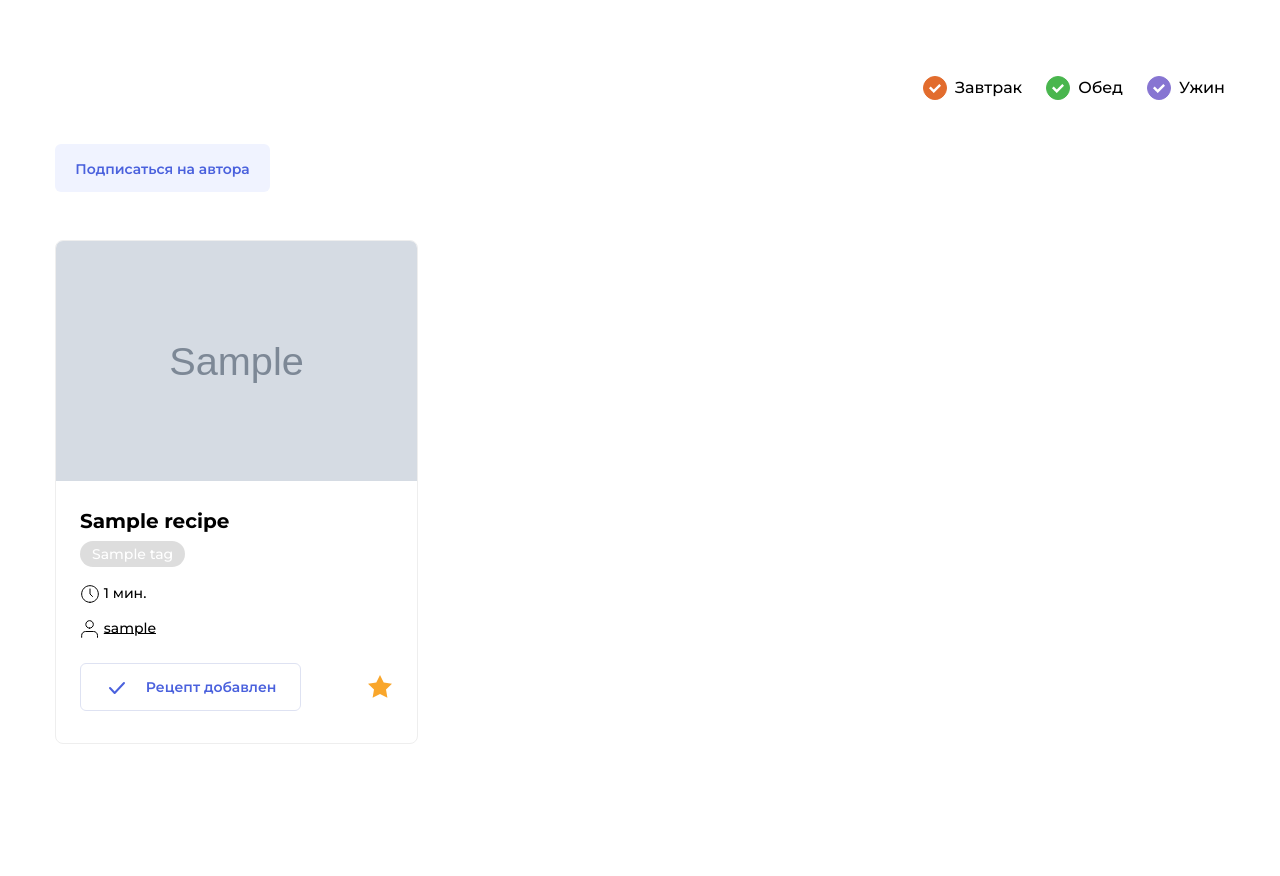
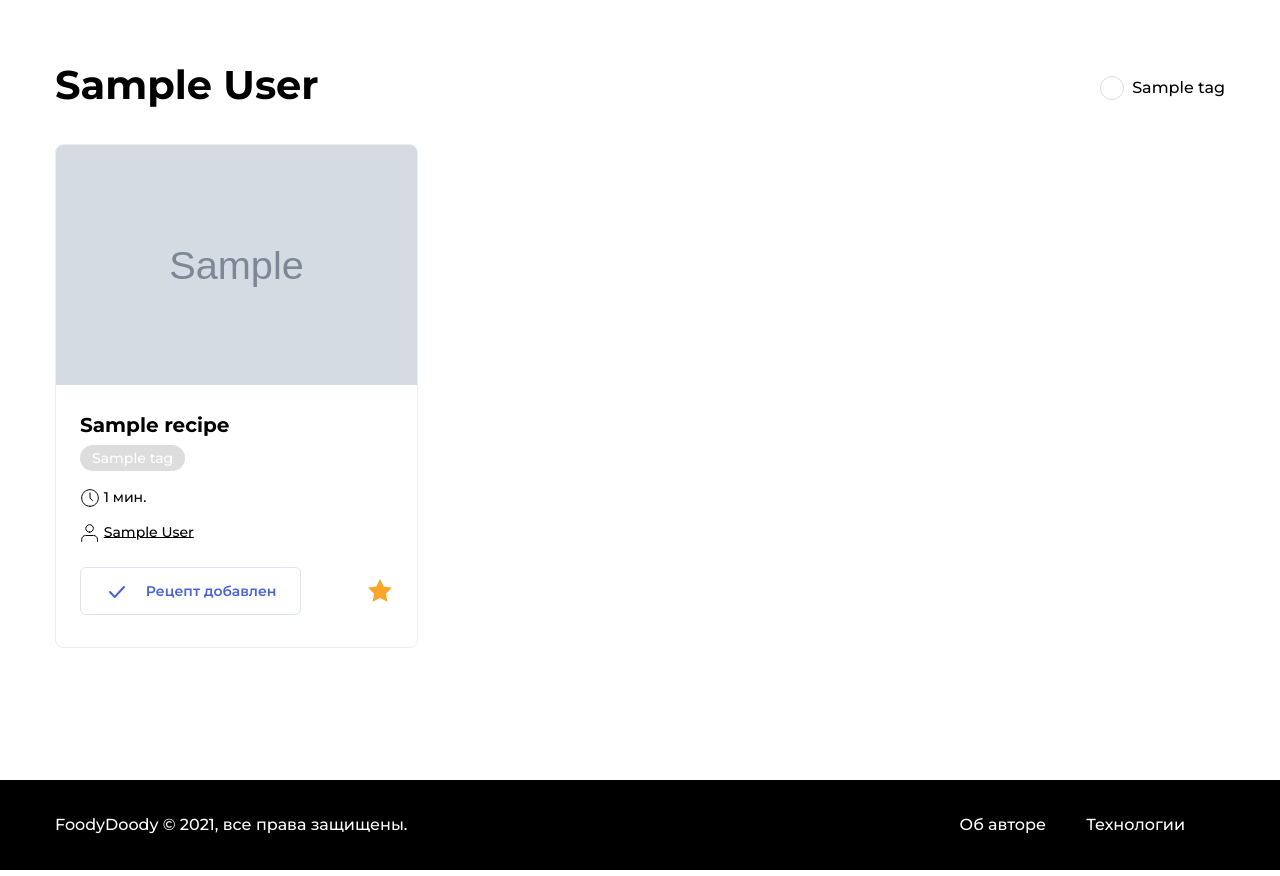
Before and after one commit to qaser/foodgram-project, a Django app: a page that uses templates/foodgram/base_ext/nav.html in a window 1280 px wide. Shown: the part 90-966 px from the top of the page. Run offline with Django 3.2, Linux system fonts and the light colour scheme; a user stored in the database is signed in; tables that the repository leaves empty hold one stand-in row (values such as "Sample post"); grey boxes marked "Sample" are stand-in pictures; some libraries are stand-ins or nearby versions.

Commit message:
reworked templates, add api

```diff
--- a/recipes/templates/recipes/authorRecipe.html
+++ b/recipes/templates/recipes/authorRecipe.html
@@ -1,40 +1,37 @@
 {% extends "foodgram/base.html" %}
 {% load static %}
+{% load user_filters %}
 
-{% block title %}Pецепты автора {{ username.get_full_name }}{% endblock %}
+{% block title %}Pецепты автора {{ profile.get_full_name }}{% endblock %}
 
 {% block style %}
-    <link rel="stylesheet" href="{% static 'css/pages/index.css'%}">
+    <link rel="stylesheet" href="{% static 'css/pages/index.css' %}">
 {% endblock %}
 
 {% block content %}
     <!-- <body class="body"> -->
         <main class="main container">
             <div class="main__header">
-                <h1 class="main__title">{{ username.get_full_name }}</h1>
+                <h1 class="main__title">{{ profile.get_full_name }}</h1>
                 <ul class="tags">
-                    <li class="tags__item">
-                        <a id="breakfast" class="tags__checkbox tags__checkbox_style_orange tags__checkbox_active" href="#"></a>
-                        <span class="tags__label">Завтрак</span>
-                    </li>
-                    <li class="tags__item">
-                        <a id="lunch" class="tags__checkbox tags__checkbox_style_green tags__checkbox_active" href="#"></a>
-                        <span for="lunch" class="tags__label">Обед</span>
-                    </li>
-                    <li class="tags__item">
-                        <a id="dinner" class="tags__checkbox tags__checkbox_style_purple tags__checkbox_active" href="#"></a>
-                        <label for="dinner" class="tags__label">Ужин</label>
-                    </li>
+                    {% for tag in all_tags %}
+                        <li class="tags__item">
+                            <a id="{{ tag.pk }}"
+                                class="tags__checkbox tags__checkbox_style_{{ tag.color }}
+                                {% if tag.value in request.GET|get_filter_values %} tags__checkbox_active {% endif %}"
+                                href="{% url 'profile' profile %}?{{ request|get_filter_link:tag }}"></a>
+                            <span class="tags__label">{{ tag.name }}</span>
+                        </li>
+                    {% endfor %}
                 </ul>
             </div>
 
-            {% if username != request.user %}
-    <!--        <p style="padding: 0 0 2em 0;"><a class="button button_style_light-blue" href="#">Подписаться на автора</a></p>-->
-                <div class="author-subscribe" data-author="{{ username.id }}">
-                    {% if follow == True %}
-                        <p style="padding: 0 0 2em 0;"><button class="button button_style_light-blue" href="{% url 'profile_unfollow' username %}" name="unsubscribe" data-out>Отписаться</button></p>
+            {% if profile != request.user %}
+                <div class="author-subscribe" data-author="{{ profile.id }}">
+                    {% if sub == True %}
+                        <p style="padding: 0 0 2em 0;"><button class="button button_style_light-blue" href="{% url 'sub_remove' profile.id %}" name="unsubscribe" data-out>Отписаться</button></p>
                     {% else %}
-                        <p style="padding: 0 0 2em 0;"><button class="button button_style_light-blue button_size_subscribe" href="{% url 'profile_follow' username %}" name="subscribe" data-out>Подписаться на автора</button></p>
+                        <p style="padding: 0 0 2em 0;"><button class="button button_style_light-blue button_size_subscribe" href="{% url 'sub_add' %}" name="subscribe" data-out>Подписаться на автора</button></p>
                     {% endif %}
                 </div>
             {% endif %}
--- a/recipes/templates/recipes/extend/purchase_button.html
+++ b/recipes/templates/recipes/extend/purchase_button.html
@@ -4,6 +4,6 @@
     {% if recipe|is_shop:user %}
         <button class="button button_style_light-blue-outline" name="purchases"><span class="icon-check button__icon"></span> Рецепт добавлен</button>
     {% else %}
-        <button class="button button_style_light-blue" name="purchases" data-out><span class="icon-plus button__icon"></span>Добавить в покупки</button>
+        <button class="button button_style_light-blue" href="{% url 'add_to_cart' %}" name="purchases" data-out><span class="icon-plus button__icon"></span>Добавить в покупки</button>
     {% endif %}
 {% endif %}
--- a/recipes/templates/recipes/extend/recipe_item.html
+++ b/recipes/templates/recipes/extend/recipe_item.html
@@ -1,15 +1,18 @@
 <div class="card" data-id="{{ recipe.id }}">
-    <a href="{% url 'recipe_view' recipe.id %}" class="link" target="_blank"><img src="{{ recipe.image.url }}" alt="{{ recipe.title }}" class="card__image"></a>
+    {% load thumbnail %}
+    {% thumbnail recipe.image "364x240" upscale=True as im %}
+        <a href="{% url 'recipe_view' recipe.id %}" class="link"><img src="{{ im.url }}" alt="изображение готовится" class="card__image"></a>
+    {% endthumbnail %}
     <div class="card__body">
-        <a class="card__title link" href="{% url 'recipe_view'  recipe.id %}" target="_blank"> {{ recipe.title }}</a>
+        <a class="card__title link" href="{% url 'recipe_view' recipe.id %}"> {{ recipe.title }}</a>
         <ul class="card__items">
             {% for tag in recipe.tag.all %}
-            <li class="card__item"><span class="badge badge_style_{{ tag.color }}">{{ tag.name }}</span></li>
+                <li class="card__item"><span class="badge badge_style_{{ tag.color }}">{{ tag.name }}</span></li>
             {% endfor %}
         </ul>
         <div class="card__items card__items_column">
             <p class="card__text"><span class="icon-time"></span> {{ recipe.time }} мин.</p>
-            <p class="card__text"><span class="icon-user"></span> <a href="{% url 'profile' recipe.author.username %}" style="color: black">{{ recipe.author.username }}</a></p>
+            <p class="card__text"><span class="icon-user"></span> <a href="{% url 'profile' recipe.author.username %}" style="color: black">{{ recipe.author.get_full_name }}</a></p>
         </div>
     </div>
     <div class="card__footer">
--- a/recipes/templates/recipes/index.html
+++ b/recipes/templates/recipes/index.html
@@ -3,7 +3,7 @@
 {% block title %}Pецепты{% endblock %}
 
 {% load static %}
- {% load user_filters %}
+{% load user_filters %}
 {% csrf_token %}
 
 {% block style %}
--- a/recipes/templates/recipes/myFollow.html
+++ b/recipes/templates/recipes/myFollow.html
@@ -1,5 +1,7 @@
 {% extends "foodgram/base.html" %}
 {% load static %}
+{% csrf_token %}
+{% load user_filters %}
 
 {% block title %}Мои подписки{% endblock %}
 
@@ -14,8 +16,8 @@
                 <h1 class="main__title">Мои подписки</h1>
             </div>
             <div class="card-list">
-                {% for user in page %}
-                    {% include "recipes/extend/follow_item.html" with user=user %}
+                {% for item in page %}
+                    {% include "recipes/extend/follow_item.html" with item=item %}
                 {% endfor %}
             </div>
 
--- a/recipes/urls.py
+++ b/recipes/urls.py
@@ -4,7 +4,7 @@ from . import views
 
 urlpatterns = [
     path('', views.index, name='index'),
-    path('subscription/<str:username>', views.subscription_index, name='subscription'),
+    path('subscriptions-list/<str:username>', views.subscription_index, name='subscriptions'),
     path('users/<str:username>/', views.profile, name='profile'),
     path('recipes/new/', views.recipe_new, name='recipe_new'),
     path('recipes/<int:recipe_id>/', views.recipe_view, name='recipe_view'),
--- a/recipes/views.py
+++ b/recipes/views.py
@@ -23,40 +23,69 @@ def index(request):
     recipes_list = Recipe.objects.all()
     if tag:
         recipes_list = recipes_list.filter(tag__value__in=tag).distinct().all()
-        # recipe_list = recipes_list.filter(tag__value__in=tag).distinct().all()
     selection = split_on_page(request, recipes_list)
     return render(request, 'recipes/index.html', selection)
 
 
 def profile(request, username):
-    profile = get_object_or_404(User, username=username)
+    user = get_object_or_404(User, username=username)
     tag = request.GET.getlist('filters')
-    # recipe_list = Recipe.objects.filter(author=profile.pk).all()
-    recipes_list = profile.recipes.all()
+    recipes_list = user.recipes.all()
     if tag:
         recipes_list = recipes_list.filter(tag__value__in=tag)
     selection = split_on_page(request, recipes_list)
-    # follow = None
-    # if request.user.is_authenticated:
-    #     follow = Subscription.objects.filter(
-    #         user=request.user,
-    #         author=user).exists()
+    sub = None
+    if request.user.is_authenticated:
+        sub = Subscription.objects.filter(
+            user=request.user,
+            author=user).exists()
     return render(
         request,
         'recipes/authorRecipe.html',
-        {**{'profile': profile, 'recipe_list': recipes_list,}, **selection},
+        {**{'profile': user, 'sub': sub}, **selection},
+    )
+
+
+@login_required
+def subscription_index(request, username):
+    user = get_object_or_404(User, username=username)
+    author_list = Subscription.objects.filter(user=user).all()
+    selection = split_on_page(request, author_list)
+    return render(
+        request,
+        'recipes/myFollow.html',
+        selection,
     )
 
 
 def recipe_view(request, recipe_id):
     recipe = get_object_or_404(Recipe, id=recipe_id)
-    profile = get_object_or_404(User, username=recipe.author)
+    ingredients = recipe.volume_ingredient.all()
     return render(
         request,
         'recipes/single_recipe.html',
-        {'profile': profile, 'recipe': recipe}
+        {'recipe': recipe, 'ingredients': ingredients},
     )
 
+
+# @login_required
+# def recipe_new(request):
+#     """Создание нового рецепта."""
+#     if request.method == 'POST':
+#         form = RecipeForm(request.POST or None, files=request.FILES or None)
+#         if form.is_valid():
+#             recipe = form.save(commit=False)
+#             recipe.author = request.user
+#             # сохраняем рецепт без тегов и количества ингредиентов
+#             recipe.save()
+#             return redirect('index')
+#         tags = request.POST.getlist('tag')
+#         # tags = get_tag(tags)
+#     else:
+#         form = RecipeForm(request.POST or None)
+#         tags = []  # при создании рецепта все теги сначала неактивны
+#     return render(request, 'recipes/formRecipe.html',
+#                   {'form': form, 'tags': tags})
 
 @login_required
 def recipe_new(request):
@@ -134,18 +163,6 @@ def recipe_delete(request, recipe_id):
 
 
 @login_required
-def subscription_index(request, username):
-    user = get_object_or_404(User, username=username)
-    author_list = Subscription.objects.filter(user=user).all()
-    selection = split_on_page(request, author_list)
-    return render(
-        request,
-        'recipes/myFollow.html',
-        {**{'authors': author_list,}, **selection},
-    )
-
-
-@login_required
 def recipe_favor(request, username):
     tag = request.GET.getlist('filters')
     recipe_list = Recipe.objects.filter(favor__user__id=request.user.id).all()
--- a/templates/foodgram/base_ext/nav.html
+++ b/templates/foodgram/base_ext/nav.html
@@ -1,27 +1,35 @@
+{% url 'index' as index %}
+{% url 'subscriptions' as subs %}
+{% url 'recipe_new' as recipe_new %}
+{% url 'recipe_favor' as recipe_favor %}
+{% url 'purchase' as purchase %}
+{% url 'password_change' as pass_change %}
+{% url 'login' as login %}
+
 <header class="header">
     <nav class="nav">
         <div class="nav__container container">
 
             {% if request.user.is_authenticated %}
                 <ul class="nav__items list">
-                    {% block index %}<li class="nav__item">{% endblock %}<a href="{% url 'index' %}" class="nav__link link">Рецепты</a></li>
-                    {% block subs %}<li class="nav__item">{% endblock %}<a href="{% url 'subscription' user.username %}" class="nav__link link">Мои подписки</a></li>
-                    {% block recipe_new %}<li class="nav__item">{% endblock %}<a href="{% url 'recipe_new' %}" class="nav__link link">Создать рецепт</a></li>
-                    {% block favorites %}<li class="nav__item">{% endblock %}<a href="{% url 'recipe_favor' user.username %}" class="nav__link link">Избранное</a></li>
-                    {% block purchase %}<li class="nav__item">{% endblock %}<a href="{% url 'purchase' %}" class="nav__link link">Список покупок</a> <span  class="badge badge_style_blue nav__badge" id="counter">{% if count %}{{ count }}{% endif %}</span></li>
+                    <li class="nav__item {% if request.path == index %}nav__item_active{% endif %}"><a href="{% url 'index' %}" class="nav__link link">Рецепты</a></li>
+                    <li class="nav__item {% if request.path == subs %}nav__item_active{% endif %}"><a href="{% url 'subscriptions' user.username %}" class="nav__link link">Мои подписки</a></li>
+                    <li class="nav__item {% if request.path == recipe_new %}nav__item_active{% endif %}"><a href="{% url 'recipe_new' %}" class="nav__link link">Создать рецепт</a></li>
+                    <li class="nav__item {% if request.path == recipe_favor %}nav__item_active{% endif %}"><a href="{% url 'recipe_favor' user.username %}" class="nav__link link">Избранное</a></li>
+                    <li class="nav__item {% if request.path == purchase %}nav__item_active{% endif %}"><a href="{% url 'purchase' %}" class="nav__link link">Список покупок</a> <span  class="badge badge_style_blue nav__badge" id="counter">{% if count %}{{ count }}{% endif %}</span></li>
                 </ul>
                 <ul class="nav__items list">
-                    {% block pass_change %}<li class="nav__item">{% endblock %}<a href="{% url 'password_change' %}" class="nav__link link">Изменить пароль</a></li>
+                    <li class="nav__item {% if request.path == pass_change %}nav__item_active{% endif %}"><a href="{% url 'password_change' %}" class="nav__link link">Изменить пароль</a></li>
                     <li class="nav__item"><a href="{% url 'logout'%}" class="nav__link link">Выход</a></li>
                 </ul>
 
             {% else %}
                 <ul class="nav__items list">
-                    <li class="nav__item nav__item_active"><a href="{% url 'index' %}" class="nav__link link">Рецепты</a></li>
+                    <li class="nav__item {% if request.path == index %}nav__item_active{% endif %}"><a href="{% url 'index' %}" class="nav__link link">Рецепты</a></li>
                 </ul>
                 <ul class="nav__items list">
-                    {% block login %}<li class="nav__item">{% endblock %}<a href="{% url 'login'%}" class="nav__link link">Войти</a></li>
-                    {% block create_acc %}<li class="nav__item">{% endblock %}<a href="{% url 'signup' %}" class="button button_style_blue">Создать аккаунт</a></li>
+                    <li class="nav__item {% if request.path == login %}nav__item_active{% endif %}"><a href="{% url 'login'%}" class="nav__link link">Войти</a></li>
+                    <li class="nav__item"><a href="{% url 'signup' %}" class="button button_style_blue">Создать аккаунт</a></li>
                 </ul>
             {% endif %}
         </div>
--- a/users/templatetags/user_filters.py
+++ b/users/templatetags/user_filters.py
@@ -39,6 +39,6 @@ def is_shop(recipe, user):
     return Purchase.objects.filter(user=user, recipe=recipe).exists()
 
 
-@register.filter(name='is_follow')
+@register.filter(name='is_subscribe')
 def is_follow(author, user):
     return Subscription.objects.filter(user=user, author=author).exists()
```
Also changed, not shown: api/urls.py (+4 -20 lines), assets/js/api/Api.js (+24 -16 lines), recipes/admin.py (+4 -4 lines), recipes/models.py (+11 -8 lines), recipes/templates/recipes/extend/follow_item.html (+13 -11 lines), recipes/templates/recipes/formRecipe.html (+49 -31 lines), recipes/templates/recipes/single_recipe.html (+24 -15 lines), recipes/forms.py (line endings or trailing spaces).
